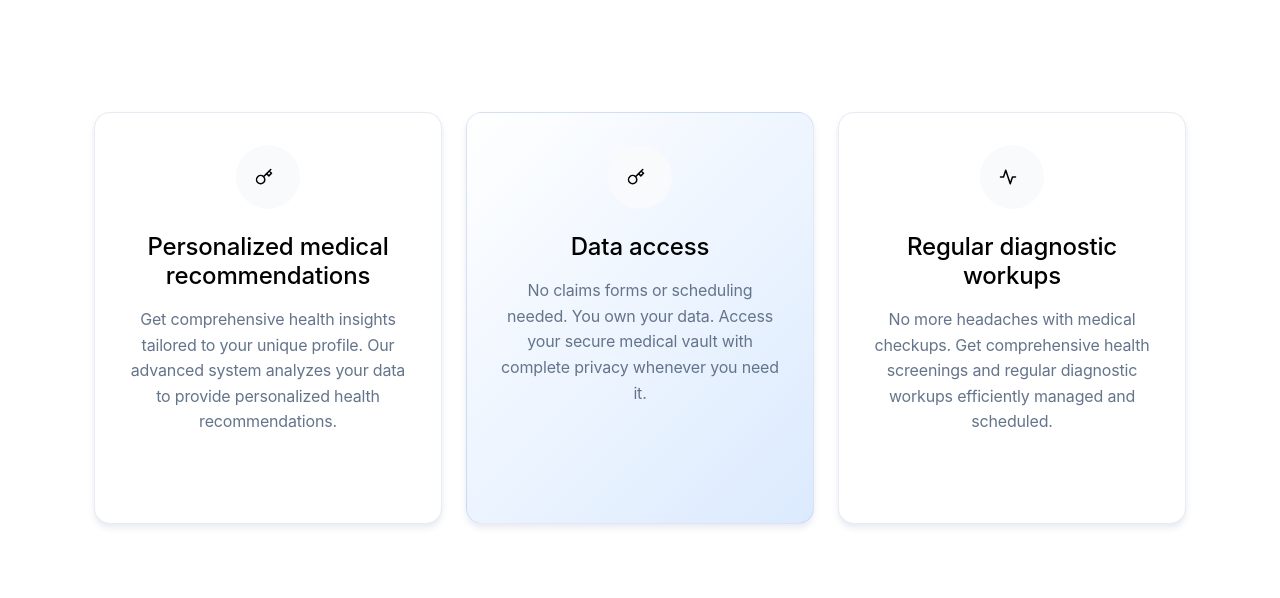
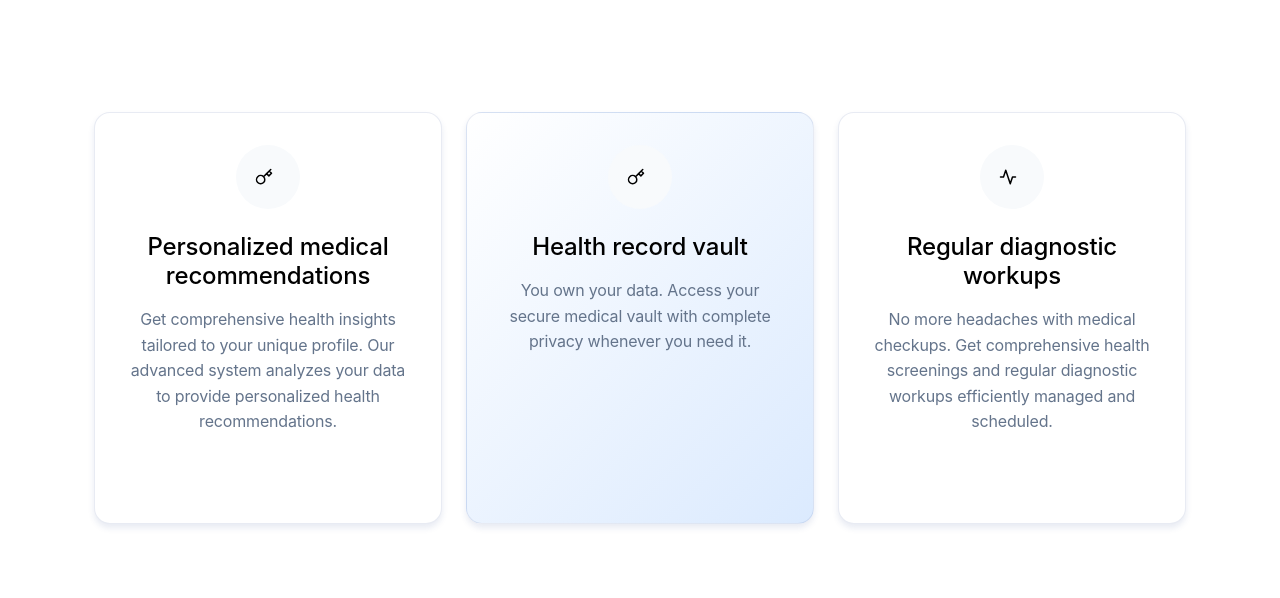
Before and after one commit to ariakerstein/pivot-health, a Flask app: page / in a window 1280 px wide. Shown: the part 318-916 px from the top of the page. Run offline with Flask 3, Linux system fonts and the light colour scheme.

Commit message:
Agent query: Please verify: 1. Second module now shows "Health record vault" as title, 2. Text has been simplified without the claims form line, 3. Layout is properly maintained
Add Google API client libraries and update health record vault section text.

Screenshot: https://storage.googleapis.com/screenshot-production-us-central1/06abb131-9504-4301-9196-ae4d9d3055b2/0a9cb0bd-fe02-4d64-b753-ed6f396a33f9.jpg

```diff
--- a/requirements.txt
+++ b/requirements.txt
@@ -13,3 +13,5 @@ click==8.1.7
 alembic==1.13.0
 flask-migrate==4.0.5
 gunicorn==21.2.0
+google-api-python-client
+google-auth-oauthlib
--- a/templates/index.html
+++ b/templates/index.html
@@ -26,8 +26,8 @@
                 <div class="icon-circle mb-4">
                     <i data-feather="key"></i>
                 </div>
-                <h3 class="h4 mb-3">Data access</h3>
-                <p class="text-trust-gray mb-4">No claims forms or scheduling needed. You own your data. Access your secure medical vault with complete privacy whenever you need it.</p>
+                <h3 class="h4 mb-3">Health record vault</h3>
+                <p class="text-trust-gray mb-4">You own your data. Access your secure medical vault with complete privacy whenever you need it.</p>
             </div>
         </div>
 
```
